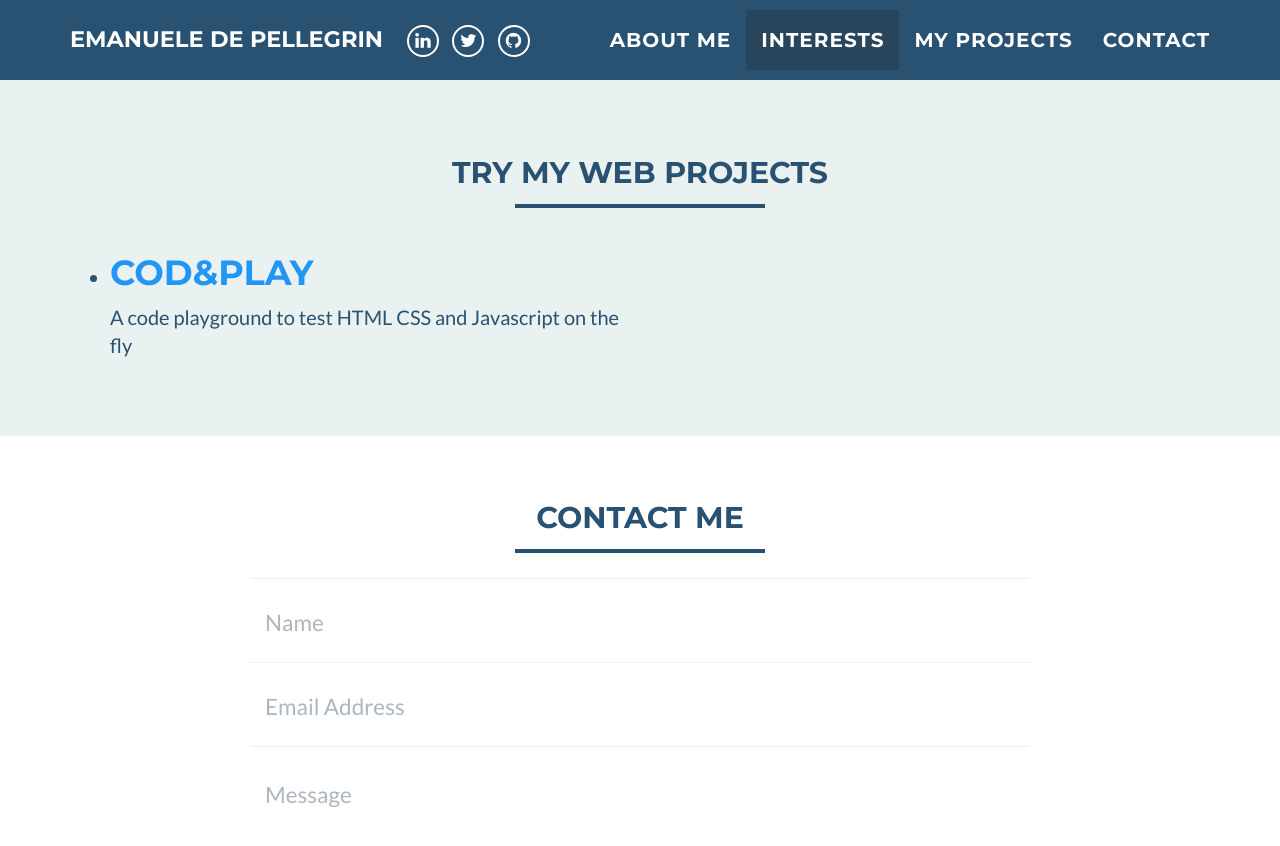
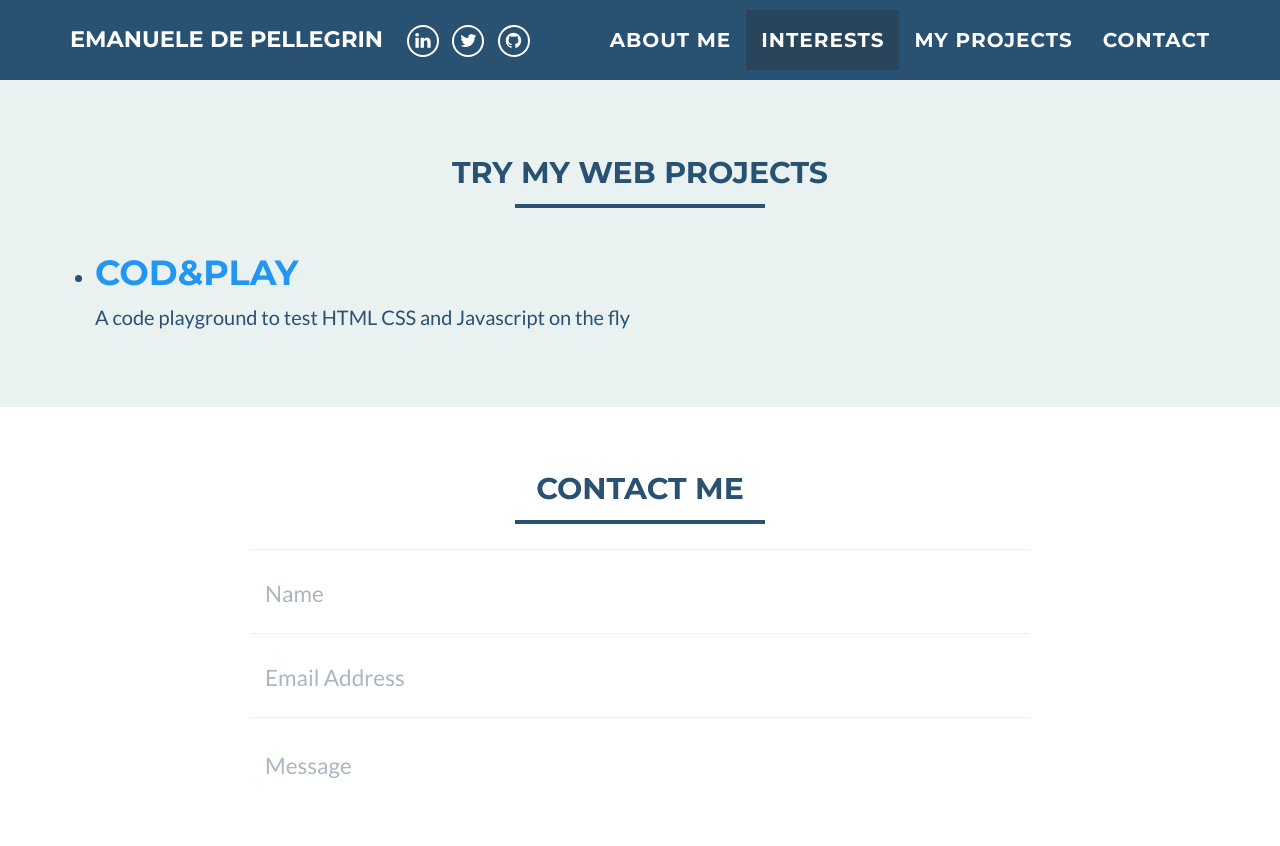
Before and after one commit to Cryoscopic-E/cryoscopic-e.github.io, a Jekyll site: the page built from index.html, in a window 1280 px wide and 900 px high, scrolled down 1582 px. Shown: the top 846 px of the window. Built offline with Jekyll 4.4.1, drawn with Linux system fonts in a browser that asks for light colours.

Commit message:
Fix My Projecys

```diff
--- a/_includes/my_projects.html
+++ b/_includes/my_projects.html
@@ -7,7 +7,7 @@
             </div>
         </div>
         <div class="row">
-            <div class="col-sm-6">
+            <div>
                 <ul>
                     <li>
                         <h3> <a href="../projects/cod&play/Cod&play2.html">Cod&play</a></h3>
```
